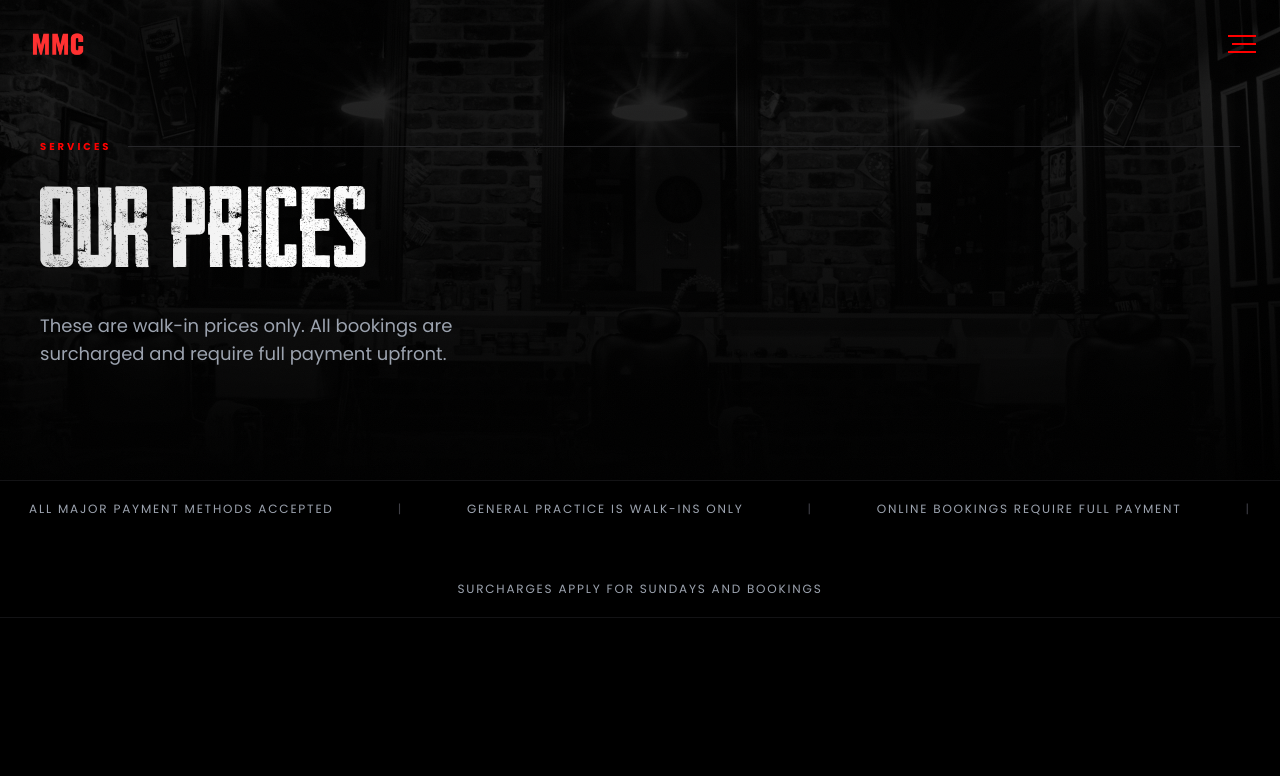
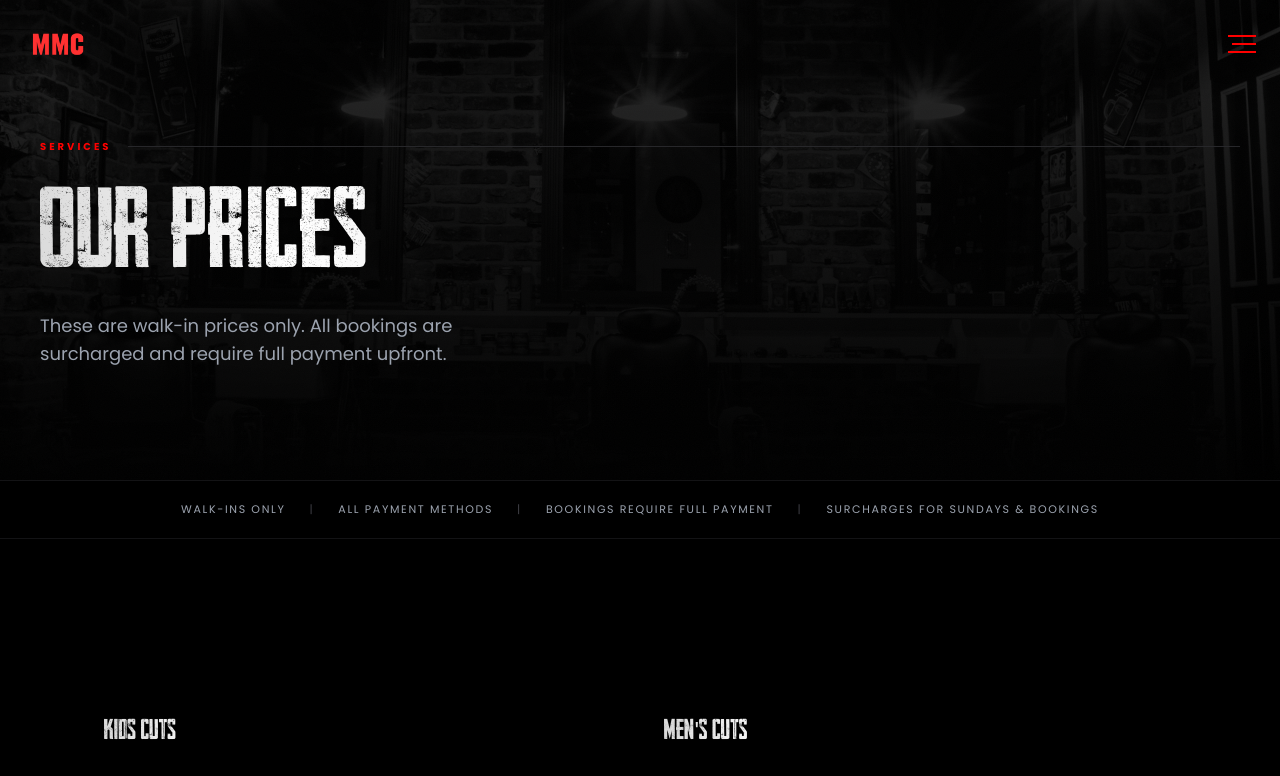
Before and after one commit to pannocotta/modernmancave-v2, a Next.js app: page /prices in a window 1280 px wide. Shown: the top 776 px of the page. Built offline with nearby package versions, Linux system fonts and the light colour scheme.

Commit message:
fix: pricing banner — all items on one line, shorter text, tighter spacing

```diff
--- a/app/prices/page.tsx
+++ b/app/prices/page.tsx
@@ -35,14 +35,14 @@ export default function PricesPage() {
 
       {/* Good to Know Banner */}
       <div className="border-y border-zinc-800/50 py-4 md:py-5">
-        <div className="flex flex-wrap justify-center gap-4 md:gap-16 text-gray-400 text-[10px] md:text-xs tracking-[0.15em] uppercase px-6">
-          <span>All major payment methods accepted</span>
-          <span className="hidden md:inline text-zinc-700">|</span>
-          <span>General practice is walk-ins only</span>
-          <span className="hidden md:inline text-zinc-700">|</span>
-          <span>Online bookings require full payment</span>
-          <span className="hidden md:inline text-zinc-700">|</span>
-          <span>Surcharges apply for Sundays and bookings</span>
+        <div className="flex justify-center items-center gap-3 md:gap-6 text-gray-400 text-[8px] md:text-[11px] tracking-[0.15em] uppercase px-4">
+          <span>Walk-ins only</span>
+          <span className="text-zinc-700">|</span>
+          <span>All payment methods</span>
+          <span className="text-zinc-700">|</span>
+          <span>Bookings require full payment</span>
+          <span className="text-zinc-700">|</span>
+          <span>Surcharges for Sundays &amp; bookings</span>
         </div>
       </div>
 
```
